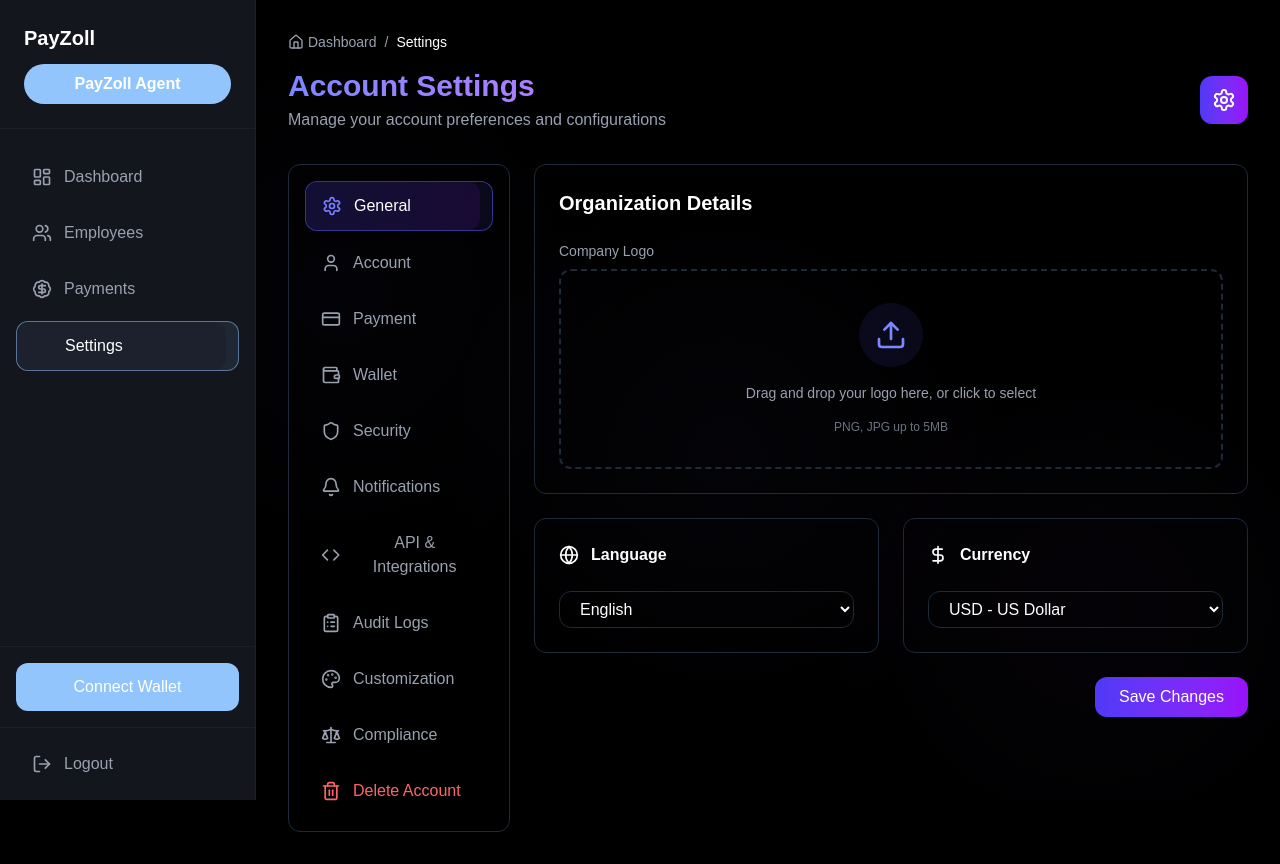
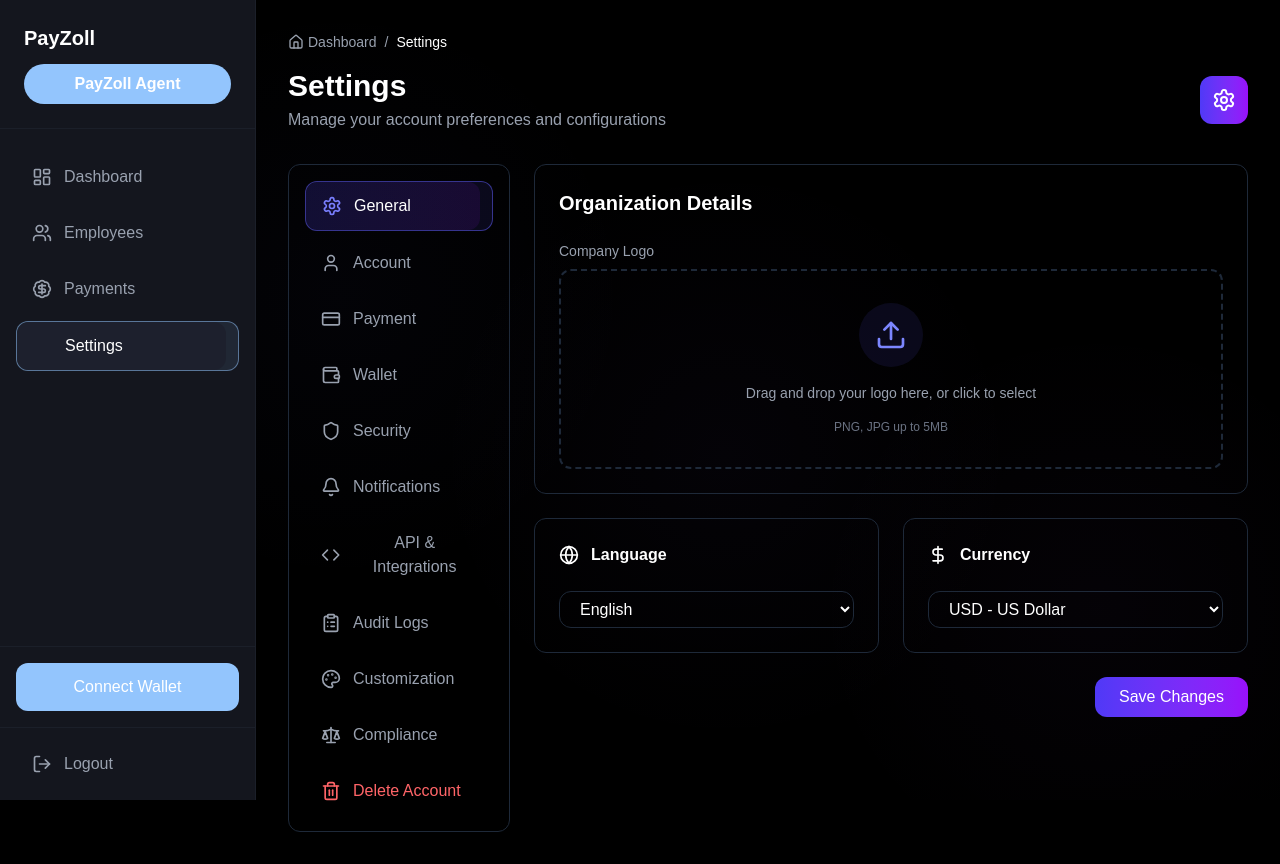
Before and after one commit to PayZoll-Orgs/Payzoll_Frontend-1.0.0, a Next.js app: page /settings in a window 1280 px wide. Built offline with nearby package versions, Linux system fonts and the light colour scheme.

Commit message:
aaaaaaaaaaaaaaaaaaaaaaaaaaaaaaaaaaaaaaaaaaaaaa

```diff
--- a/src/components/settings/SettingsHeader.tsx
+++ b/src/components/settings/SettingsHeader.tsx
@@ -17,15 +17,14 @@
         <span className="text-white">Settings</span>
       </div>
 
-      <div className="flex items-center justify-between">
+      <div className="flex flex-col sm:flex-row justify-between items-start sm:items-center space-y-4 sm:space-y-0">
         <div>
-          <h1 className="text-3xl font-bold bg-gradient-to-r from-indigo-400 to-purple-400 bg-clip-text text-transparent">
-            Account Settings
+          <h1 className="text-3xl font-bold logo-gradient-text">
+            Settings
           </h1>
-          <p className="text-gray-400 mt-1">
-            Manage your account preferences and configurations
-          </p>
+          <p className="text-gray-400 mt-1">Manage your account preferences and configurations</p>
         </div>
+
 
         <div className="w-12 h-12 rounded-xl bg-gradient-to-r from-indigo-600 to-purple-600
                       flex items-center justify-center">
```
